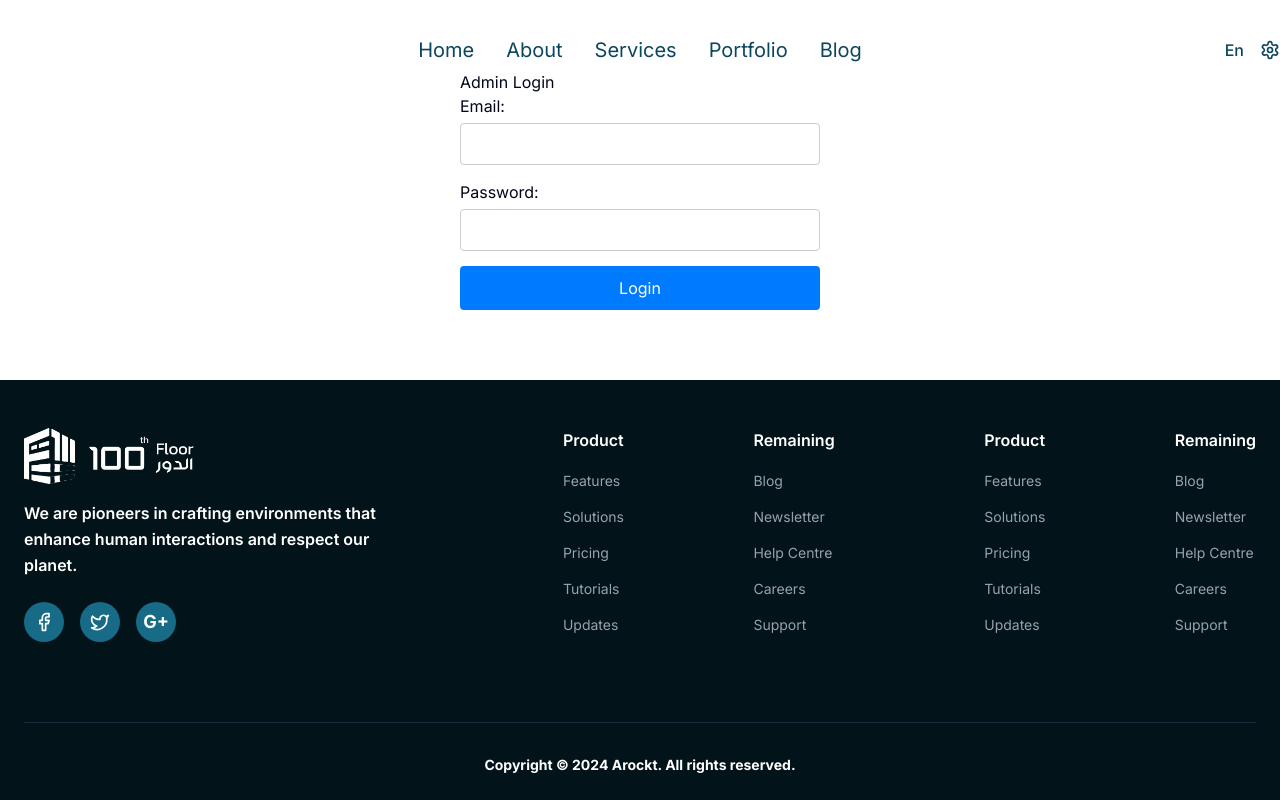
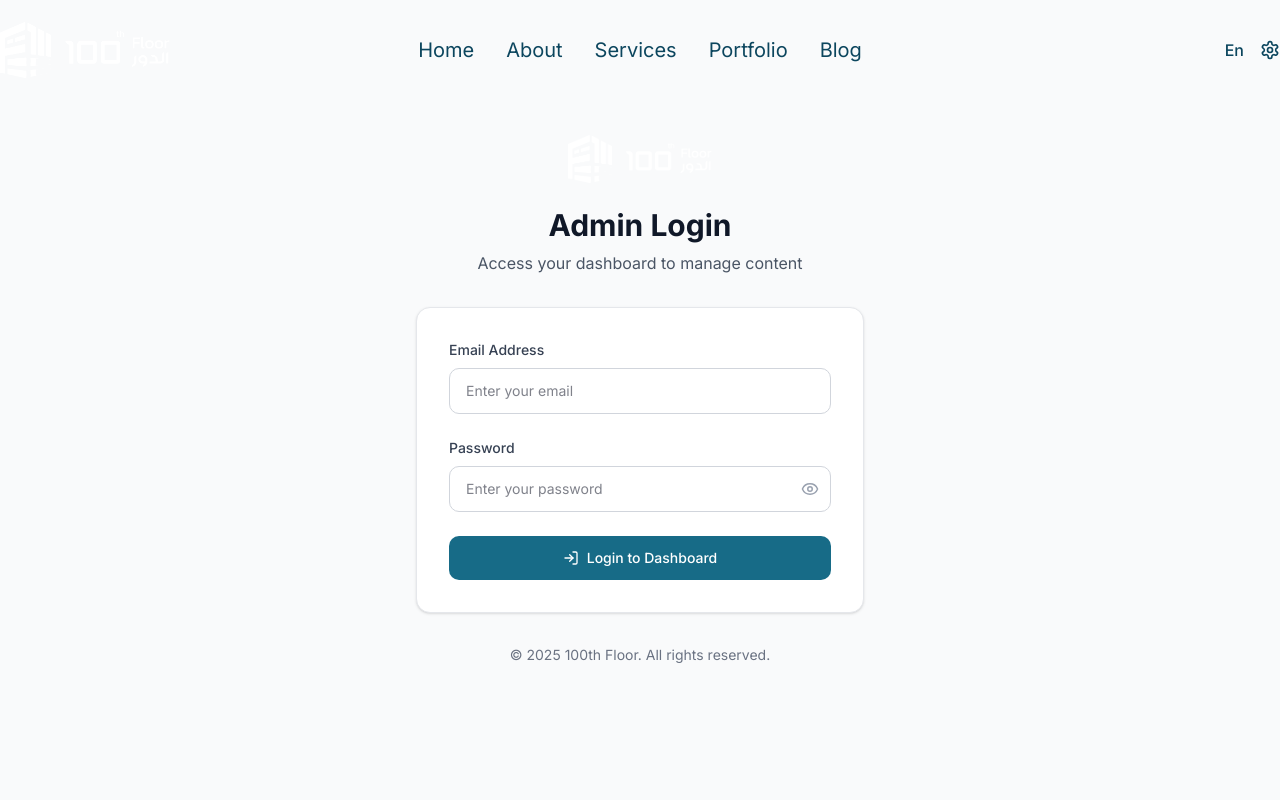
Before and after one commit to zxkeyy/100thfloor, a Next.js app: page /admin/login in a window 1280 px wide. Shown: the top 800 px of the page. Built offline with nearby package versions, Linux system fonts and the light colour scheme.

Commit message:
feat: redesign admin login page with improved UI and password visibility toggle

```diff
--- a/app/admin/login/page.tsx
+++ b/app/admin/login/page.tsx
@@ -3,12 +3,17 @@
 import { useState } from "react";
 import { signIn, getSession } from "next-auth/react";
 import { useRouter } from "next/navigation";
+import { LogIn, Eye, EyeOff } from "lucide-react";
+import Image from "next/image";
+import logoIcon from "@/public/100thlogo.png";
+import logoText from "@/public/100thlogotext.png";
 
 export default function AdminLogin() {
   const [email, setEmail] = useState("");
   const [password, setPassword] = useState("");
   const [error, setError] = useState("");
   const [loading, setLoading] = useState(false);
+  const [showPassword, setShowPassword] = useState(false);
   const router = useRouter();
 
   const handleSubmit = async (e: React.FormEvent) => {
@@ -43,64 +48,63 @@ export default function AdminLogin() {
   };
 
   return (
-    <div style={{ maxWidth: "400px", margin: "50px auto", padding: "20px" }}>
-      <h1>Admin Login</h1>
-
-      <form onSubmit={handleSubmit}>
-        <div style={{ marginBottom: "15px" }}>
-          <label htmlFor="email">Email:</label>
-          <input
-            type="email"
-            id="email"
-            value={email}
-            onChange={(e) => setEmail(e.target.value)}
-            required
-            style={{
-              width: "100%",
-              padding: "8px",
-              border: "1px solid #ccc",
-              borderRadius: "4px",
-              marginTop: "5px",
-            }}
-          />
+    <div className="min-h-screen bg-gray-50 flex items-center justify-center px-4">
+      <div className="max-w-md w-full space-y-8">
+        {/* Logo and Header */}
+        <div className="text-center">
+          <div className="flex items-center justify-center gap-3 mb-6">
+            <Image src={logoIcon} alt="100th Floor" width={48} height={48} className="h-12 w-auto" />
+            <Image src={logoText} alt="100th Floor" width={120} height={40} className="h-10 w-auto" />
+          </div>
+          <h2 className="text-3xl font-bold text-gray-900 mb-2">Admin Login</h2>
+          <p className="text-gray-600">Access your dashboard to manage content</p>
         </div>
 
-        <div style={{ marginBottom: "15px" }}>
-          <label htmlFor="password">Password:</label>
-          <input
-            type="password"
-            id="password"
-            value={password}
-            onChange={(e) => setPassword(e.target.value)}
-            required
-            style={{
-              width: "100%",
-              padding: "8px",
-              border: "1px solid #ccc",
-              borderRadius: "4px",
-              marginTop: "5px",
-            }}
-          />
+        {/* Login Form */}
+        <div className="bg-white rounded-xl shadow-sm border border-gray-200 p-8">
+          {error && <div className="mb-6 bg-red-50 border border-red-200 text-red-700 px-4 py-3 rounded-lg text-sm">{error}</div>}
+
+          <form onSubmit={handleSubmit} className="space-y-6">
+            <div>
+              <label htmlFor="email" className="block text-sm font-medium text-gray-700 mb-2">
+                Email Address
+              </label>
+              <input type="email" id="email" value={email} onChange={(e) => setEmail(e.target.value)} required className="w-full px-4 py-3 border border-gray-300 rounded-lg text-sm focus:outline-none focus:ring-2 focus:ring-primary focus:border-transparent transition-colors" placeholder="Enter your email" />
+            </div>
+
+            <div>
+              <label htmlFor="password" className="block text-sm font-medium text-gray-700 mb-2">
+                Password
+              </label>
+              <div className="relative">
+                <input type={showPassword ? "text" : "password"} id="password" value={password} onChange={(e) => setPassword(e.target.value)} required className="w-full px-4 py-3 pr-12 border border-gray-300 rounded-lg text-sm focus:outline-none focus:ring-2 focus:ring-primary focus:border-transparent transition-colors" placeholder="Enter your password" />
+                <button type="button" onClick={() => setShowPassword(!showPassword)} className="absolute right-3 top-1/2 transform -translate-y-1/2 text-gray-400 hover:text-gray-600 transition-colors">
+                  {showPassword ? <EyeOff size={18} /> : <Eye size={18} />}
+                </button>
+              </div>
+            </div>
+
+            <button type="submit" disabled={loading} className="w-full inline-flex items-center justify-center px-6 py-3 bg-primary text-white text-sm font-medium rounded-lg hover:bg-primary/90 focus:outline-none focus:ring-2 focus:ring-primary focus:ring-offset-2 transition-colors disabled:cursor-not-allowed disabled:opacity-50">
+              {loading ? (
+                <>
+                  <div className="animate-spin rounded-full h-4 w-4 border-b-2 border-white mr-2"></div>
+                  Logging in...
+                </>
+              ) : (
+                <>
+                  <LogIn className="h-4 w-4 mr-2" />
+                  Login to Dashboard
+                </>
+              )}
+            </button>
+          </form>
         </div>
 
-        {error && <div style={{ color: "red", marginBottom: "15px" }}>{error}</div>}
-
-        <button
-          type="submit"
-          disabled={loading}
-          style={{
-            width: "100%",
-            padding: "10px",
-            backgroundColor: loading ? "#ccc" : "#007bff",
-            color: "white",
-            border: "none",
-            borderRadius: "4px",
-            cursor: loading ? "not-allowed" : "pointer",
-          }}
-        >
-          {loading ? "Logging in..." : "Login"}
-        </button>
-      </form>
+        {/* Footer */}
+        <div className="text-center text-sm text-gray-500">
+          <p>© 2025 100th Floor. All rights reserved.</p>
+        </div>
+      </div>
     </div>
   );
 }
```
